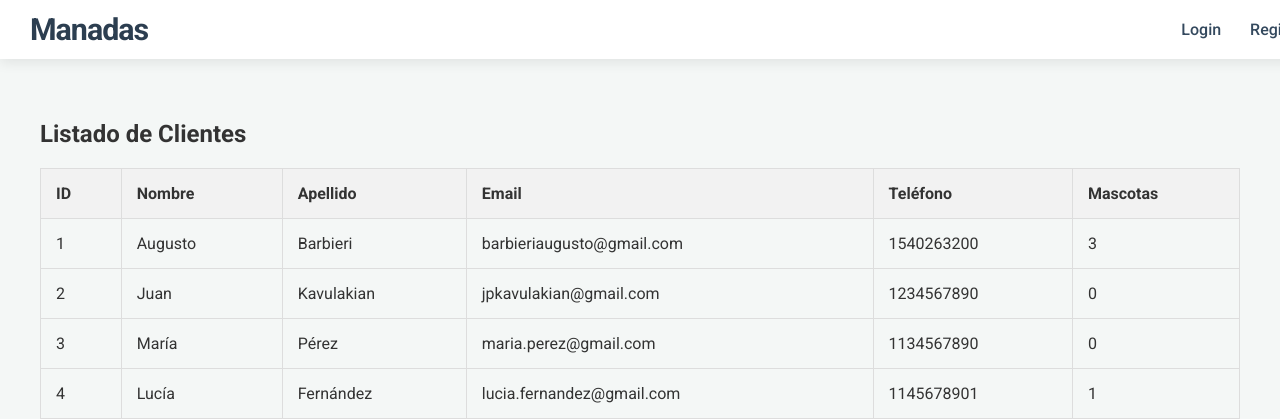
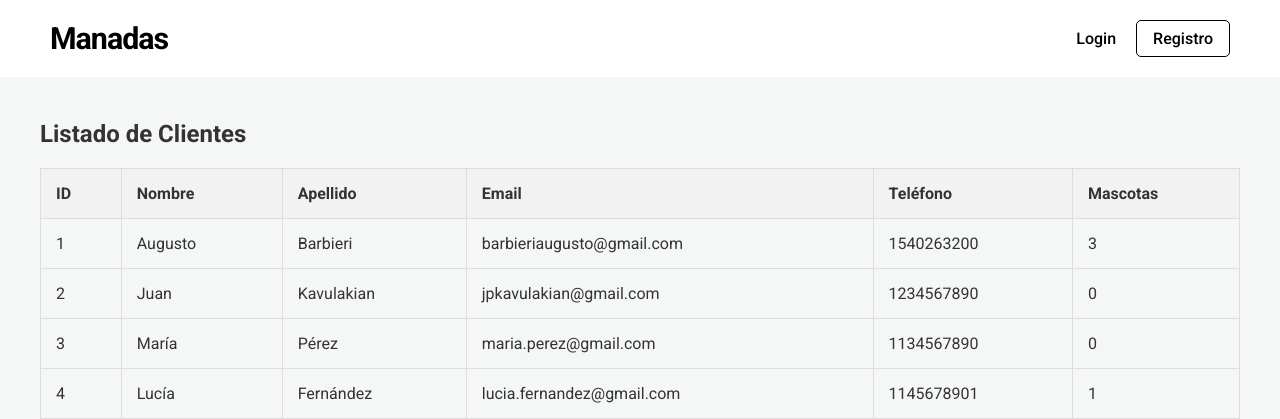
Before and after one commit to augusbarbieri/Grupo6, a PHP site: page /paginas/admin/adminClientes.php in a window 1280 px wide. Shown: the top 419 px of the page. Run offline with PHP 8.4, Linux system fonts and the light colour scheme; data comes from the database, SQL or seed files in the repository; some libraries are stand-ins or nearby versions.

Commit message:
feat: Aplica un estilo moderno al encabezado
Se actualizó el encabezado del sitio para que coincida con el nuevo diseño proporcionado.

- Se modificó `componentes/header.php` para reestructurar el HTML del encabezado, separando la navegación de las acciones del usuario.
- Se actualizó `Assets/css/new-style.css` para aplicar un diseño más limpio y moderno, eliminando sombras, centrando la navegación y estilizando los botones de acción.
- Se verificó que los cambios no rompieran la funcionalidad existente y se solucionó un problema de conexión con la base de datos que surgió durante el desarrollo.

```diff
--- a/Assets/css/new-style.css
+++ b/Assets/css/new-style.css
@@ -16,8 +16,7 @@ body {
 /* Header */
 .main-header {
     background-color: #ffffff;
-    padding: 12px 30px;
-    box-shadow: 0 4px 12px rgba(0, 0, 0, 0.08);
+    padding: 20px 50px;
     display: flex;
     justify-content: space-between;
     align-items: center;
@@ -27,29 +26,58 @@ body {
     width: 100%;
     z-index: 1000;
     transition: all 0.3s ease-in-out;
+    box-sizing: border-box;
 }
 
 .logo {
     font-size: 1.9em;
-    font-weight: 700;
-    color: #2c3e50;
+    font-weight: bold;
+    color: #000;
     text-decoration: none;
     letter-spacing: -1px;
 }
 
+.main-nav {
+    flex-grow: 1;
+    text-align: center;
+}
+
 .main-nav a {
-    margin-left: 25px;
+    margin: 0 20px;
     text-decoration: none;
-    color: #34495e;
+    color: #000;
     font-weight: 500;
-    transition: color 0.3s ease-in-out, border-bottom 0.3s ease-in-out;
     padding-bottom: 5px;
     border-bottom: 2px solid transparent;
+    transition: border-bottom 0.3s ease-in-out;
 }
 
 .main-nav a:hover, .main-nav a.active {
-    color: #3498DB;
-    border-bottom: 2px solid #3498DB;
+    border-bottom: 2px solid #000;
+}
+
+.header-actions {
+    display: flex;
+    align-items: center;
+}
+
+.header-actions a {
+    margin-left: 20px;
+    text-decoration: none;
+    color: #000;
+    font-weight: 500;
+}
+
+.header-actions .btn-action {
+    padding: 8px 16px;
+    border: 1px solid #000;
+    border-radius: 5px;
+    transition: all 0.3s ease-in-out;
+}
+
+.header-actions .btn-action:hover {
+    background-color: #000;
+    color: #fff;
 }
 
 /* Hero Section */
--- a/componentes/header.php
+++ b/componentes/header.php
@@ -55,10 +55,14 @@ if ($isLoggedIn) {
                 <?php foreach ($menuItems as $item): ?>
                     <a href="<?php echo $item['link']; ?>"><?php echo htmlspecialchars($item['text']); ?></a>
                 <?php endforeach; ?>
-                <a href="<?php echo $logoutLink; ?>">Cerrar sesión</a>
+            <?php endif; ?>
+        </nav>
+        <div class="header-actions">
+            <?php if ($isLoggedIn): ?>
+                <a href="<?php echo $logoutLink; ?>" class="btn-action">Cerrar sesión</a>
             <?php else: ?>
                 <a href="<?php echo $loginLink; ?>">Login</a>
-                <a href="<?php echo $registerLink; ?>">Registro</a>
+                <a href="<?php echo $registerLink; ?>" class="btn-action">Registro</a>
             <?php endif; ?>
-        </nav>
+        </div>
     </header>
```
